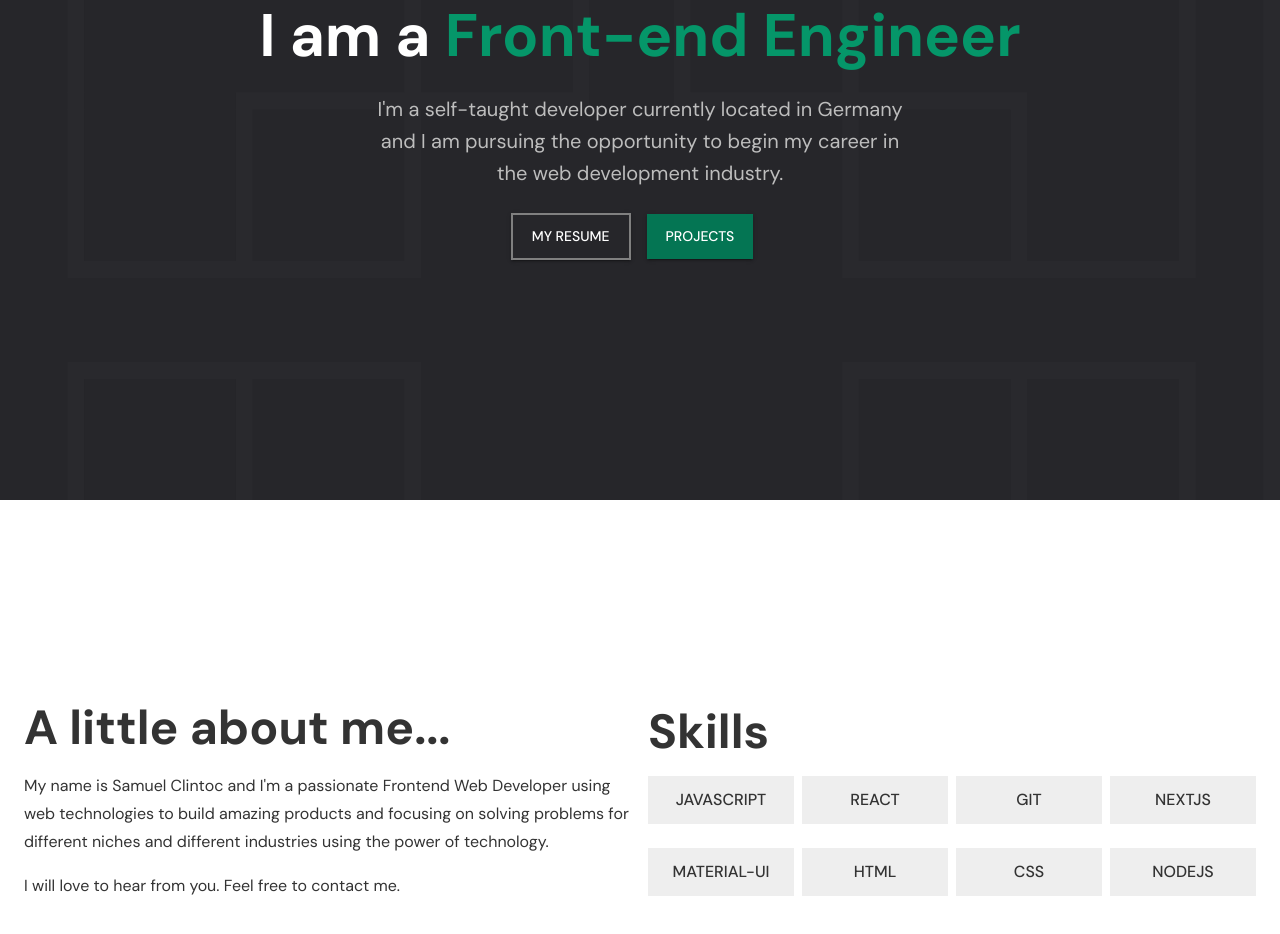
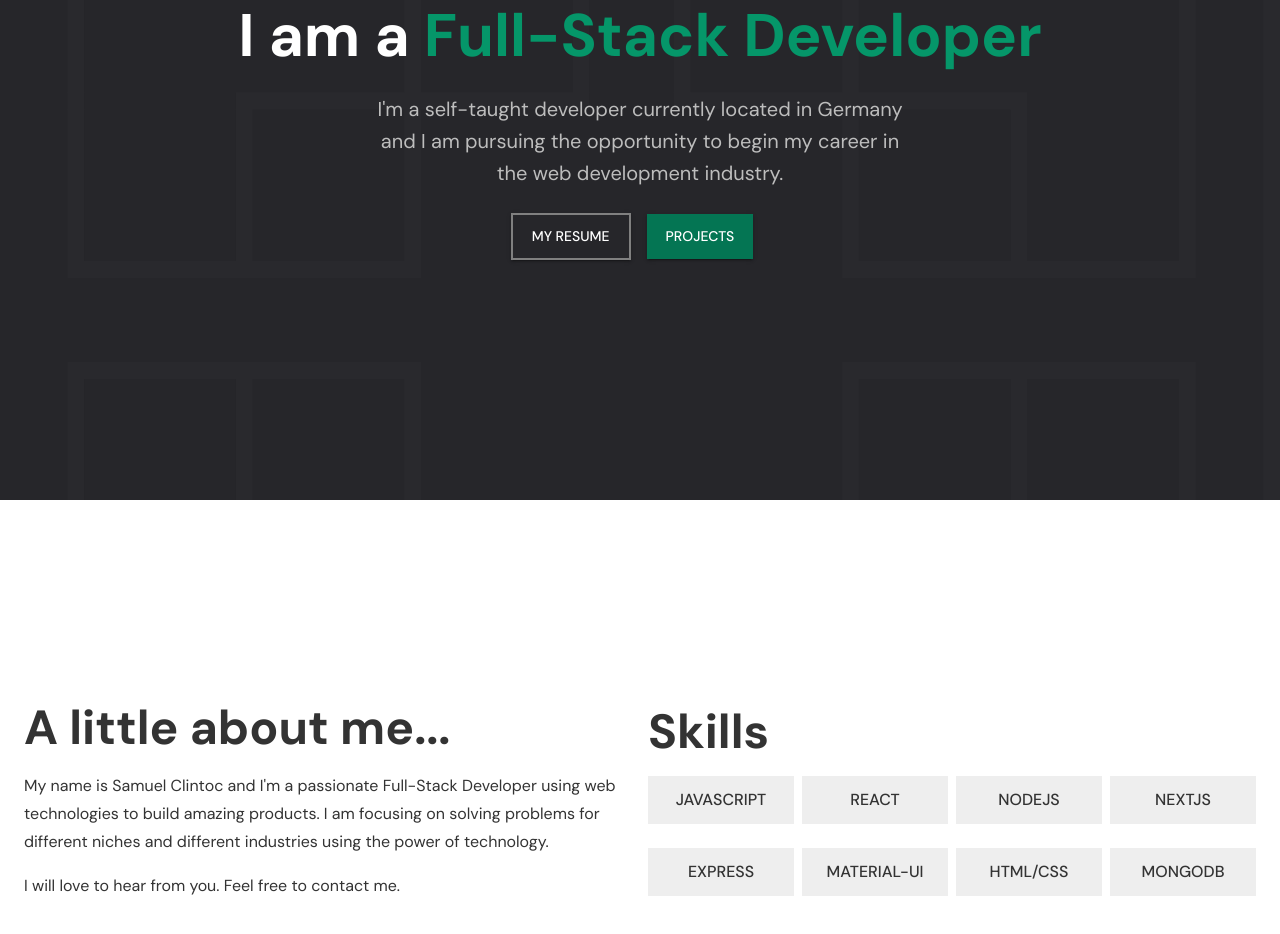
Before and after one commit to beswaax/portfolioWebsitePersonal, a Next.js app: page / in a window 1280 px wide. Shown: the part 312-1246 px from the top of the page. Built offline with nearby package versions, Linux system fonts and the light colour scheme.

Commit message:
changed link to resume

```diff
--- a/package.json
+++ b/package.json
@@ -6,6 +6,7 @@
     "@material-ui/core": "^4.11.1",
     "@material-ui/icons": "^4.9.1",
     "@material-ui/styles": "^4.11.1",
+    "@mui/icons-material": "^5.0.3",
     "aos": "^2.3.4",
     "axios": "^0.21.4",
     "clsx": "latest",
--- a/pages/index.js
+++ b/pages/index.js
@@ -17,7 +17,7 @@ const LandingPage = () => {
   return (
     <div className={classes.bodyMargin}>
       <Head>
-        <title key="title">Samuel Clintoc Front-end Developer Portfolio</title>
+        <title key="title">Samuel Clintoc Full-Stack Developer Portfolio</title>
         <meta
           name="description"
           key="description"
--- a/src/components/content/Content1.js
+++ b/src/components/content/Content1.js
@@ -4,10 +4,8 @@ import Container from "@material-ui/core/Container";
 import Grid from "@material-ui/core/Grid";
 import Box from "@material-ui/core/Box";
 import Typography from "@material-ui/core/Typography";
-import Button from "@material-ui/core/Button";
-import Link from "../../Link";
-import Image from "next/image";
-import { Grow, Hidden, useMediaQuery, useTheme } from "@material-ui/core";
+
+import { useMediaQuery, useTheme } from "@material-ui/core";
 
 const useStyles = makeStyles((theme) => ({
   card: {
@@ -46,16 +44,16 @@ export default function Content() {
     "header-p1": "A little about me...",
     "header-p2": "Skills",
     description:
-      "My name is Samuel Clintoc and I'm a passionate Frontend Web Developer using web technologies to build amazing products and focusing on solving problems for different niches and different industries using the power of technology.",
+      "My name is Samuel Clintoc and I'm a passionate Full-Stack Developer using web technologies to build amazing products. I am focusing on solving problems for different niches and different industries using the power of technology.",
     description2: [
       "JAVASCRIPT",
       "REACT",
-      "GIT",
+      "NODEJS",
       "NEXTJS",
+      "EXPRESS",
       "MATERIAL-UI",
-      "HTML",
-      "CSS",
-      "NODEJS",
+      "HTML/CSS",
+      "MONGODB",
     ],
     description3: "I will love to hear from you. Feel free to contact me.",
     image: "/assets/23.jpg",
--- a/src/components/headers/Header1.js
+++ b/src/components/headers/Header1.js
@@ -118,7 +118,7 @@ export default function Header() {
             </Typography>
             <br />
             <Typography variant="h2" component="span" className={classes.title}>
-              I am a <span className={classes.extra}>Front-end Engineer</span>
+              I am a <span className={classes.extra}>Full-Stack Developer</span>
             </Typography>
           </Typography>
           <Container maxWidth="sm">
@@ -140,7 +140,7 @@ export default function Header() {
               disableRipple
               disableFocusRipple
               disableTouchRipple
-              href="https://drive.google.com/file/d/1z4v4HvMePdrs-QSGXAXHZ2BWBg22jNAK/view?usp=sharing"
+              href="https://drive.google.com/file/d/1BPnJo-iBJZtPnSpXo5hgKMr4i1s-SWTB/view?usp=sharing"
               target="_blank"
               className={classes.secondaryButton}
             >
```
Also changed, not shown: 1 other file (tests, documents, lock files or other folders).
